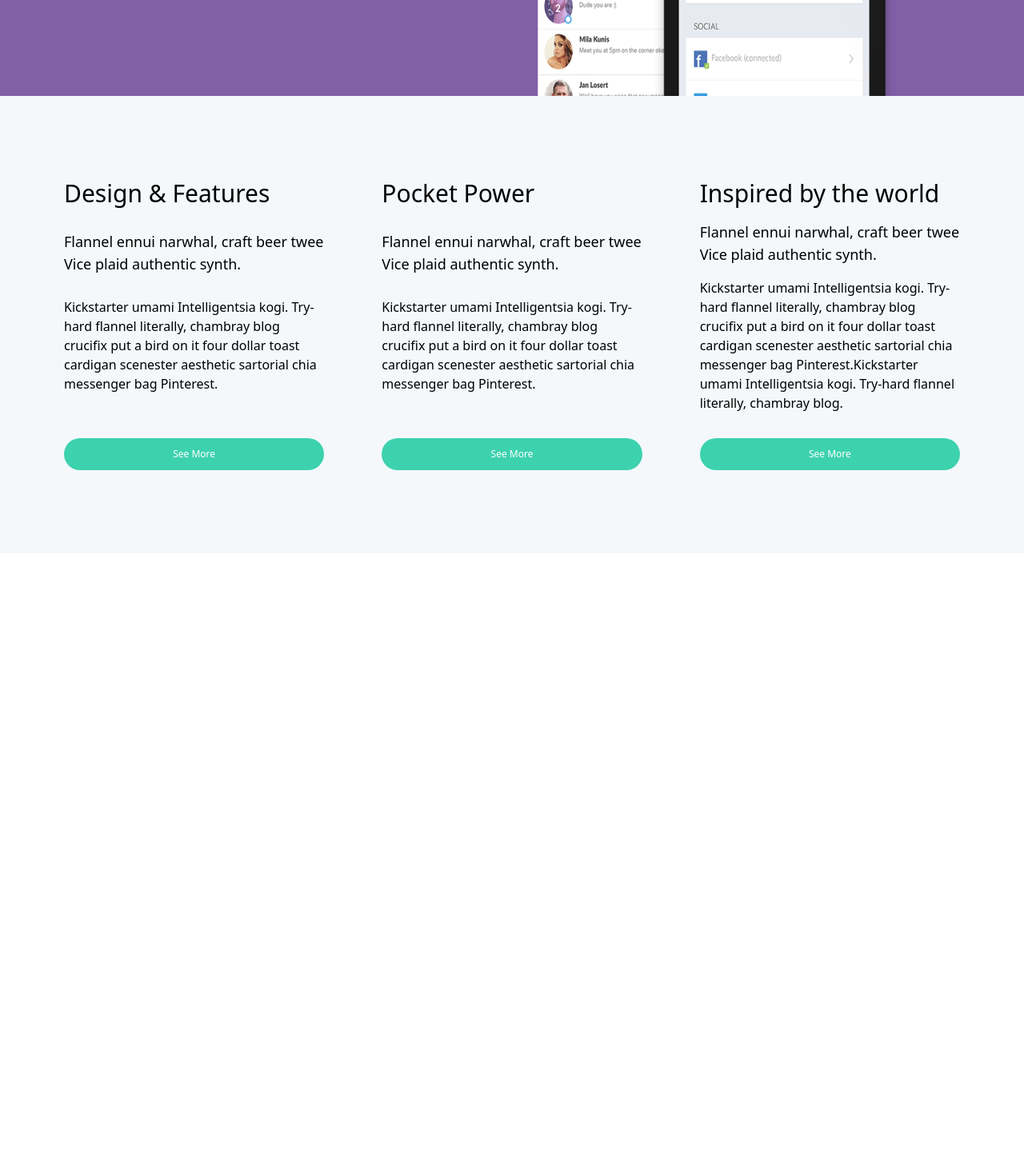
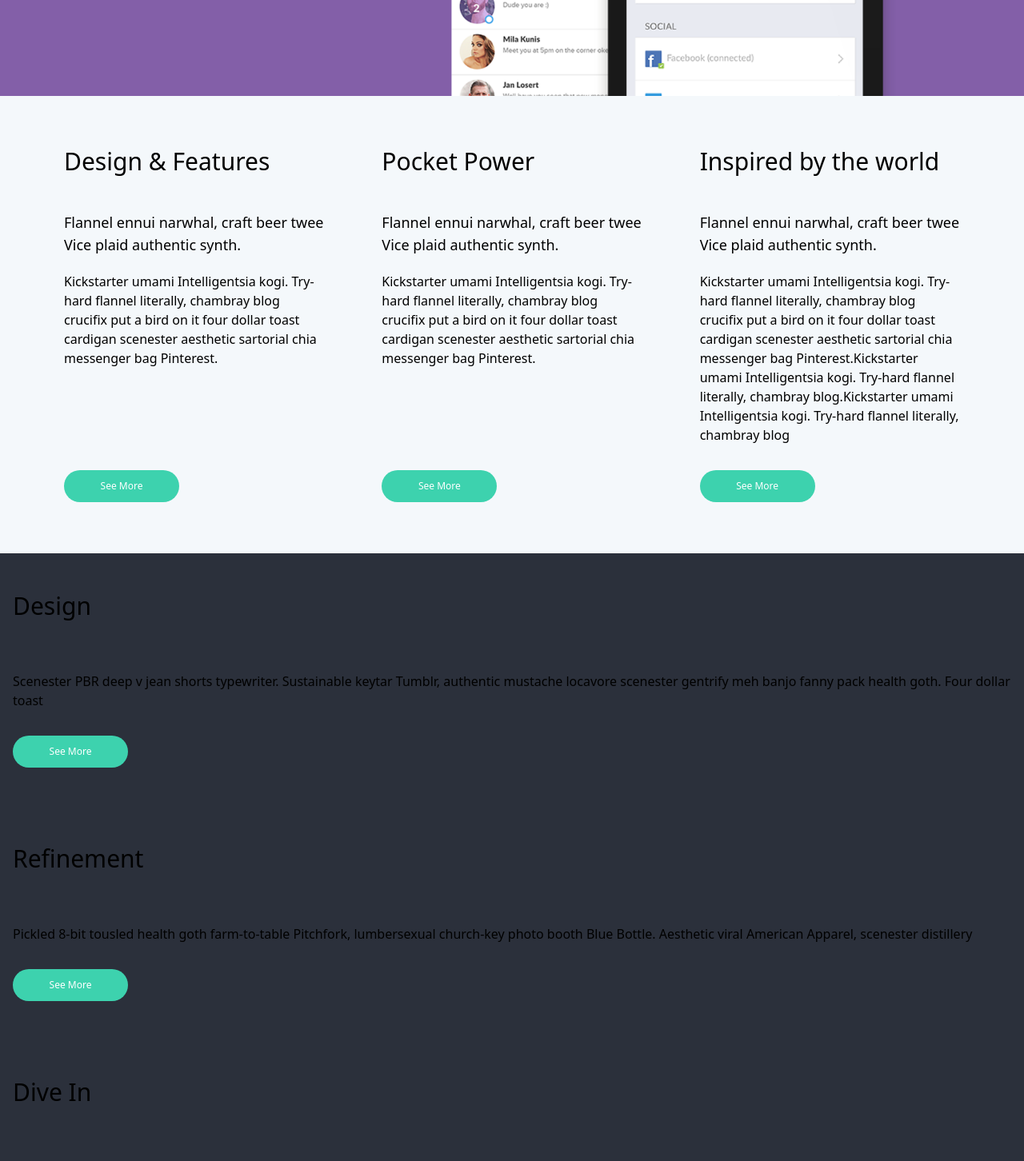
Before and after one commit to Shaimall/torkkk, a Next.js app: page / in a window 1280 px wide. Shown: the part 1180-2632 px from the top of the page at 80% size. Before the commit the page ends 1872 px from the top, so only its background shows below. Built offline with nearby package versions, Linux system fonts and the light colour scheme.

Commit message:
error fixed

```diff
--- a/components/card.jsx
+++ b/components/card.jsx
@@ -2,14 +2,25 @@ import React from "react";
 
 export const Card = ({ title, exerp, description }) => {
   return (
-    <div className="md:flex flex-wrap  text-center md:text-left p-4 py-12 ">
-      <p className="text-3xl ">{title}</p>
-      <p className="text-lg pt-4">{exerp}</p>
-      <p className="text-base pt-4 mb-8 ">{description}</p>
+    <div className="md:flex flex-wrap  text-center md:text-left p-4 py-12  ">
+      <div className="flex-row">
+        <p className="text-3xl h-20 ">{title}</p>
+        <p className="text-lg ">{exerp}</p>
+        <p className="text-base pt-5 mb-8  ">{description}</p>
+      </div>
 
-      <button className="w-full px-4 py-3 sm:py-3  rounded-full sm:px-9 bg-[#3DD2AE]  text-xs text-white md:self-end flex-auto md:flex-none">
+      <button className=" w-full md:w-36 px-4 py-3 sm:py-3  rounded-full sm:px-4 bg-[#3DD2AE]  text-xs text-white md:self-end flex-auto md:flex-none">
         See More
       </button>
     </div>
   );
 };
+// working on this, not done yet
+export const Card2 = ({ title, description }) => {
+  return (
+    <div className="md:flex flex-wrap  text-center md:text-left p-4 py-12 ">
+      <p className="text-3xl ">{title}</p>
+      <p className="text-base pt-4 mb-8 ">{description}</p>
+    </div>
+  );
+};
--- a/pages/index.js
+++ b/pages/index.js
@@ -31,7 +31,7 @@ export default function Home() {
             </p>
 
             <div className="h-12 sm:pt-1 text-center md:text-left ">
-              <button className="px-6 sm:px-7 py-3 sm:py-3 rounded-full bg-[#3DD2AE] text-xs sm:text-l text-white   ">
+              <button className="px-6 sm:px-7 py-3 sm:py-3 mt-3 rounded-full bg-[#3DD2AE] text-xs sm:text-l text-white   ">
                 See More
               </button>
             </div>
@@ -40,7 +40,7 @@ export default function Home() {
             {/*2nd COL the image can go here and you can you position absolute to position them. its easier if you export the two phone images togeter */}
 
             <img
-              className="md:absolute bottom-0 right-0 md:h-[110%] md:max-w-md   "
+              className="md:absolute bottom-0 right-0 md:h-[110%] md:max-w-none    "
               src="img/phones2.png"
               alt=""
             />
@@ -52,17 +52,23 @@ export default function Home() {
 
       <section className=" bg-[#F4F8FB] ">
         {/* use a grid to make 3 columns and make a CARD COMPONENT here since the html elements are being repeated. you can loop the array i have created at the bottom of the file*/}
-        <div className="container px-16 py-4 md:px-1 md:py-14 lg:px-16 grid grid-cols-1  md:grid-cols-3 md:gap-10 ">
-          {FEATER_CARD.map((item, i) => (
+        <div className="container px-16 py-4 md:px-1  lg:px-16 grid grid-cols-1  md:grid-cols-3  md:gap-10 ">
+          {CARD.map((item, i) => (
             <Card {...item} key={i} />
           ))}
         </div>
+      </section>
+      {/* working on this */}
+      <section className="bg-[#2B303B]">
+        {CARD2.map((item, i) => (
+          <Card {...item} key={i} />
+        ))}
       </section>
     </div>
   );
 }
 
-const FEATER_CARD = [
+const CARD = [
   {
     title: "Design & Features",
     exerp: "Flannel ennui narwhal, craft beer twee Vice plaid authentic synth.",
@@ -81,7 +87,38 @@ const FEATER_CARD = [
     title: "Inspired by the world",
     exerp: "Flannel ennui narwhal, craft beer twee Vice plaid authentic synth.",
     description:
-      "Kickstarter umami Intelligentsia kogi. Try-hard flannel literally, chambray blog crucifix put a bird on it four dollar toast cardigan scenester aesthetic sartorial chia messenger bag Pinterest.Kickstarter umami Intelligentsia kogi. Try-hard flannel literally, chambray blog.",
+      "Kickstarter umami Intelligentsia kogi. Try-hard flannel literally, chambray blog crucifix put a bird on it four dollar toast cardigan scenester aesthetic sartorial chia messenger bag Pinterest.Kickstarter umami Intelligentsia kogi. Try-hard flannel literally, chambray blog.Kickstarter umami Intelligentsia kogi. Try-hard flannel literally, chambray blog",
     href: "#",
   },
 ];
+
+const CARD2 = [
+  {
+    title: "Design",
+
+    description:
+      "Scenester PBR deep v jean shorts typewriter. Sustainable keytar Tumblr, authentic mustache locavore scenester gentrify meh banjo fanny pack health goth. Four dollar toast",
+    href: "#",
+  },
+  {
+    title: "Refinement",
+
+    description:
+      "Pickled 8-bit tousled health goth farm-to-table Pitchfork, lumbersexual church-key photo booth Blue Bottle. Aesthetic viral American Apparel, scenester distillery",
+    href: "#",
+  },
+  {
+    title: "Dive In",
+
+    description:
+      "Cliche Intelligentsia church-key, gluten-free drinking vinegar keffiyeh cornhole next level shabby chic plaid tattooed. Helvetica post-ironic raw denim tousled listicle.",
+    href: "#",
+  },
+  {
+    title: "Research",
+
+    description:
+      "Raw denim health goth artisan, kitsch literally shabby chic meh small batch Wes Anderson retro Neutra. Blog meggings semiotics, irony swag cred kale chips aesthetic",
+    href: "#",
+  },
+];
```
